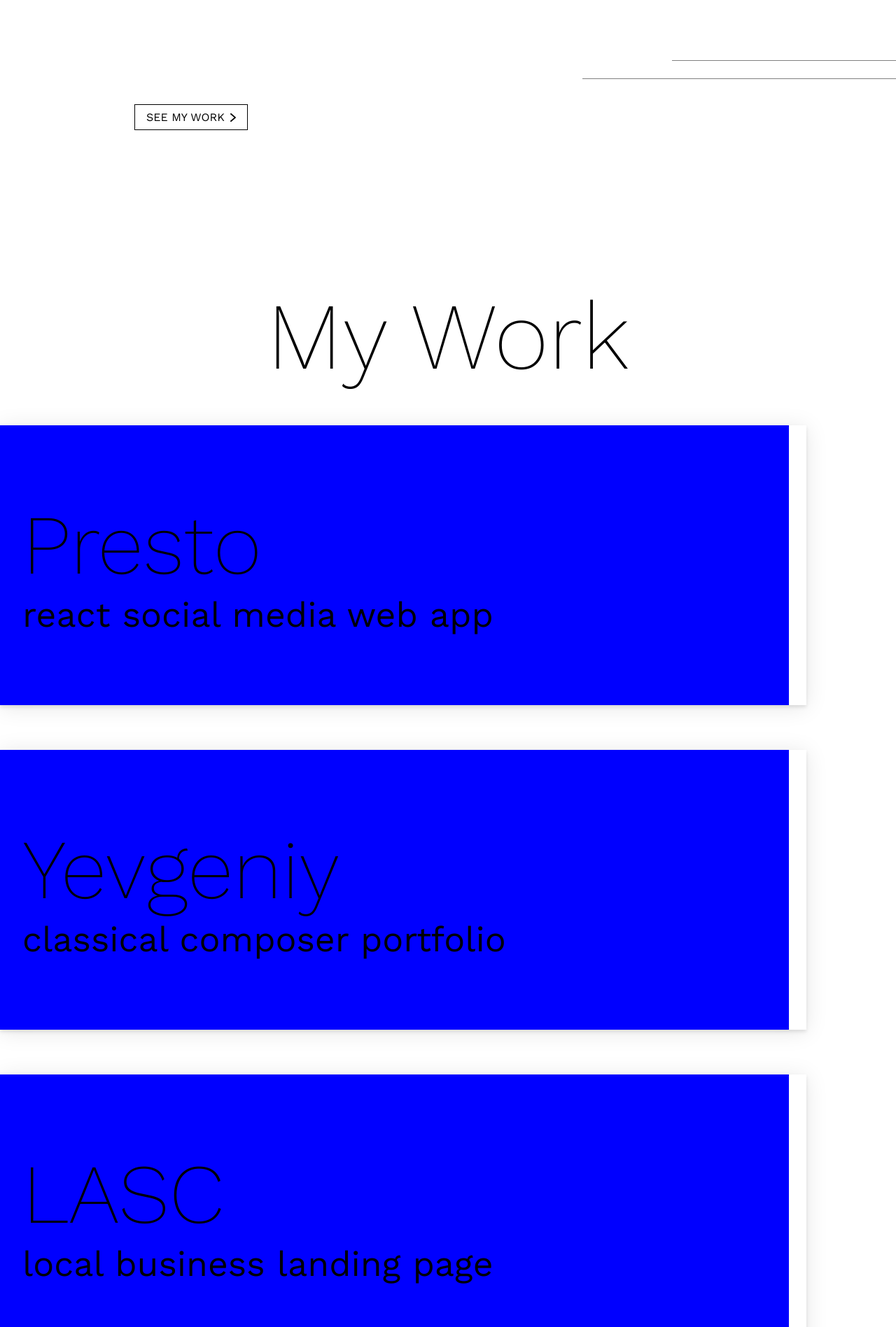
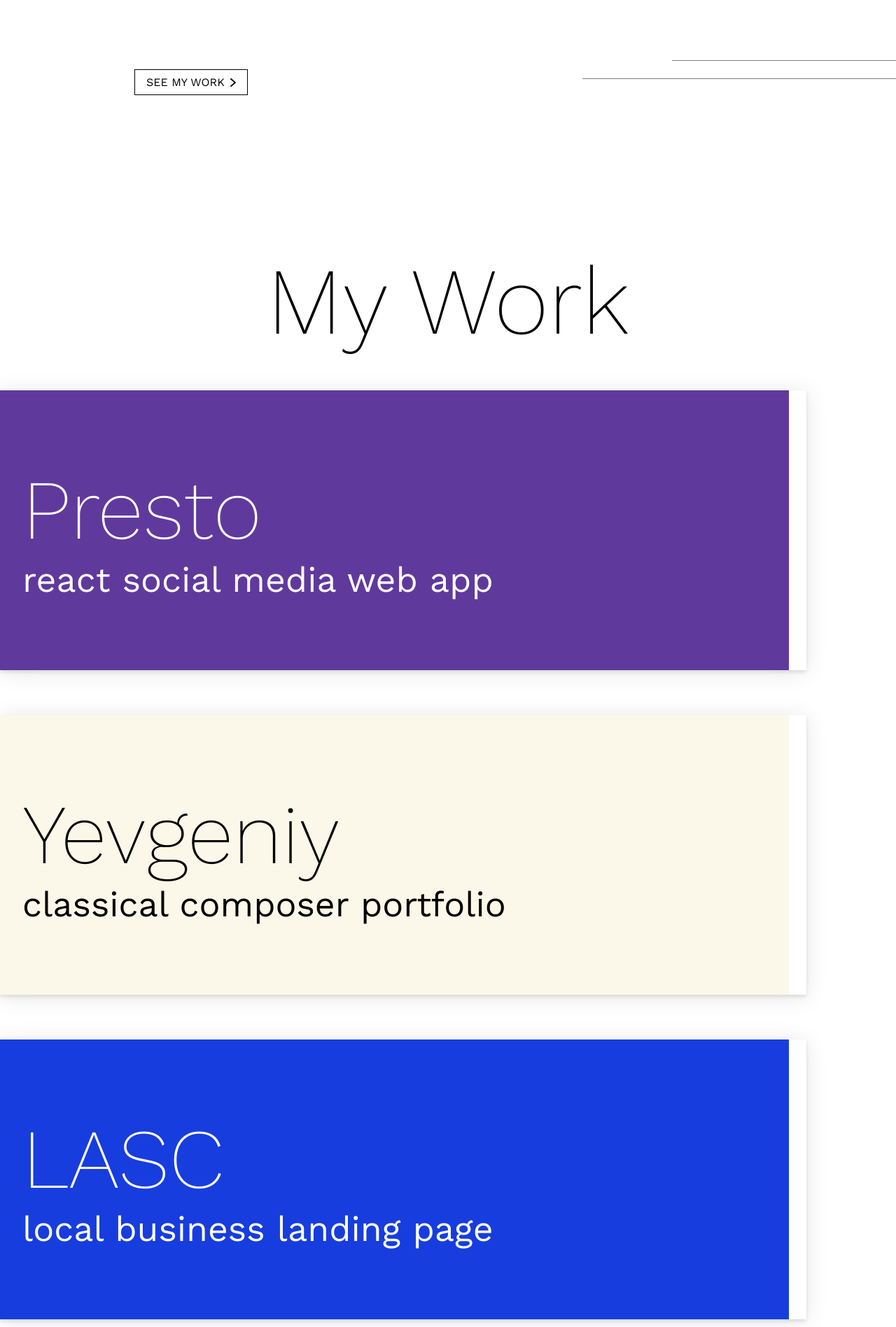
Before and after one commit to austintheriot/digital-portfolio-2, a React (Create React App) app: page / in a window 1280 px wide. Shown: the part 543-2440 px from the top of the page at 70% size. Built offline with nearby package versions, Linux system fonts and the light colour scheme.

Commit message:
added styling functionality to Portfolio project cards

```diff
--- a/src/components/ProjectLeft/ProjectLeft.module.css
+++ b/src/components/ProjectLeft/ProjectLeft.module.css
@@ -41,7 +41,6 @@
 	}
 
 	.topDiv {
-		background-color: blue;
 		height: 100%;
 		display: flex;
 		flex: none;
@@ -77,3 +76,30 @@
 		width: calc(100% - 200px);
 	}
 }
+
+@media (min-width: 800px) {
+	.whitetext h3,
+	.whitetext h4 {
+		color: white;
+	}
+
+	.purple {
+		background-color: #60399d;
+	}
+
+	.cream {
+		background-color: rgb(252, 248, 233);
+	}
+
+	.blue {
+		background-color: #173dde;
+	}
+
+	.lightgray {
+		background-color: #f3f3f3;
+	}
+
+	.lightgreen {
+		background-color: #d8e9d4;
+	}
+}
--- a/src/components/ProjectLeft/Projectleft.js
+++ b/src/components/ProjectLeft/Projectleft.js
@@ -7,7 +7,12 @@ export default (props) => {
 		<section className={styles.section}>
 			<Link to={props.to || '/'}>
 				<img alt='' className={styles.img} src={props.img || ''} />
-				<div className={styles.topDiv}>
+				<div
+					className={[
+						styles.topDiv,
+						props.whitetext ? styles.whitetext : null,
+						props.color ? styles[props.color] : null,
+					].join(' ')}>
 					<h3 className={styles.title}>{props.title || 'Title'}</h3>
 					<h4 className={styles.subtitle}>{props.subtitle || 'Subtitle'}</h4>
 				</div>
--- a/src/routes/Portfolio/Portfolio.js
+++ b/src/routes/Portfolio/Portfolio.js
@@ -24,42 +24,49 @@ export default (props) => {
 					<p className={styles.subtitle}>web developer</p>
 					<div className={styles.buttonContainer}>
 						<Button arrow={true} down={true}>
-							See My Work
+							<a href='#work'>See My Work</a>
 						</Button>
 					</div>
 				</div>
 			</section>
 			<section>
-				<h2>My Work</h2>
+				<h2 id='work'>My Work</h2>
 				<ProjectLeft
 					img={prestoLogo}
 					title='Presto'
 					subtitle='react social media web app'
 					to='/portfolio/presto'
+					whitetext={true}
+					color='purple'
 				/>
 				<ProjectLeft
 					img={yevgeniyMonogram}
 					title='Yevgeniy'
 					subtitle='classical composer portfolio'
 					to='/portfolio/yevgeniy'
+					color='cream'
 				/>
 				<ProjectLeft
 					img={lascablingLogo}
 					title='LASC'
 					subtitle='local business landing page'
 					to='/portfolio/lascabling'
+					whitetext={true}
+					color='blue'
 				/>
 				<ProjectLeft
 					img={jsartGif}
 					title='JSArt'
 					subtitle='interactive canvas app'
 					to='/portfolio/jsart'
+					color='lightgray'
 				/>
 				<ProjectLeft
 					img={emailAPI}
 					title='Email'
 					subtitle='API for static sites'
 					to='/portfolio/email-api'
+					color='lightgreen'
 				/>
 			</section>
 			<section>
--- a/src/routes/Portfolio/Portfolio.module.css
+++ b/src/routes/Portfolio/Portfolio.module.css
@@ -81,7 +81,7 @@
 }
 
 .container button {
-	margin: 150px auto 0 auto;
+	margin: 100px auto 0 auto;
 }
 
 @media (min-width: 800px) {
```
